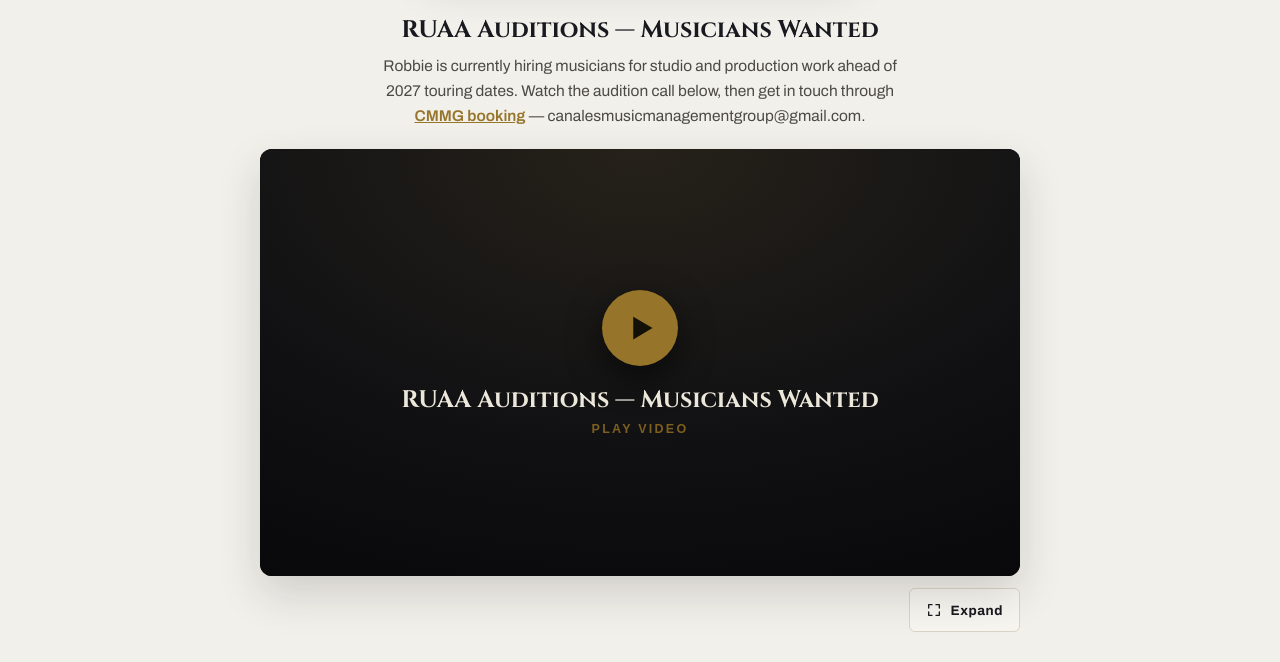
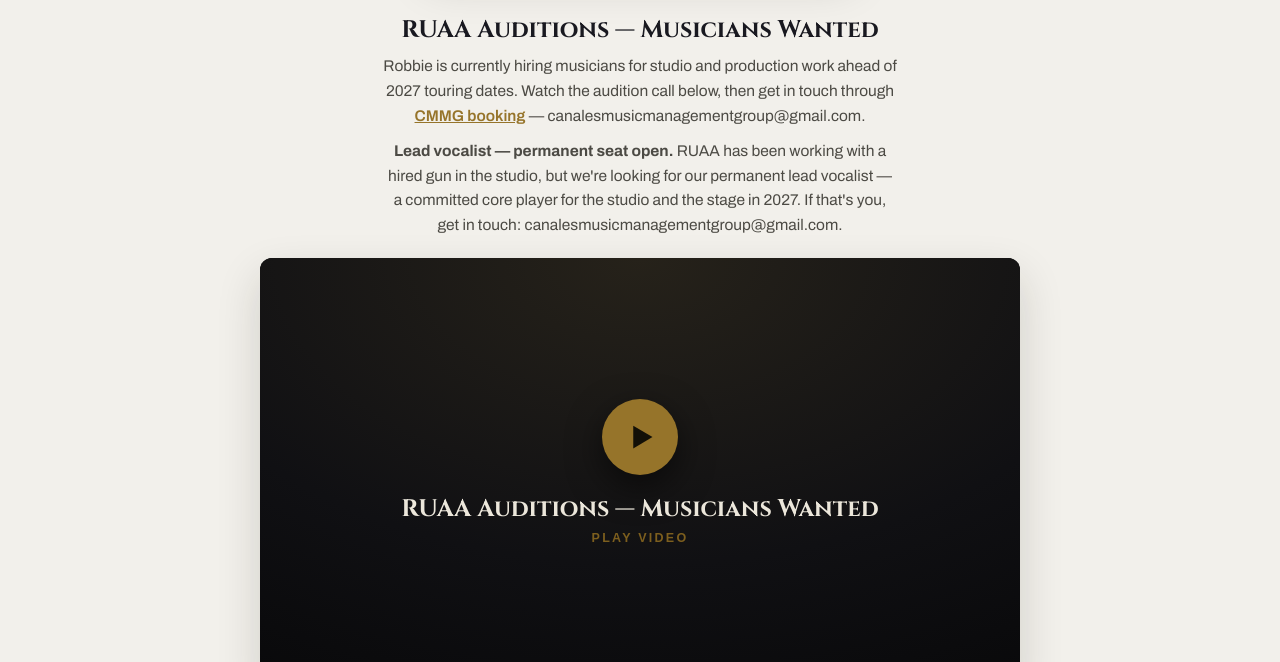
Before and after one commit to RuaaMusic/ruaa-band-site, a plain HTML site: page index.html in a window 1280 px wide. Shown: the part 10180-10842 px from the top of the page. Drawn offline with Linux system fonts and the light colour scheme.

Commit message:
Add lead vocalist search note to auditions block

```diff
--- a/index.html
+++ b/index.html
@@ -828,6 +828,7 @@
         <div class="audition">
           <h3>RUAA Auditions — Musicians Wanted</h3>
           <p>Robbie is currently hiring musicians for studio and production work ahead of 2027 touring dates. Watch the audition call below, then get in touch through <a href="#booking">CMMG booking</a> — canalesmusicmanagementgroup@gmail.com.</p>
+          <p><strong>Lead vocalist — permanent seat open.</strong> RUAA has been working with a hired gun in the studio, but we're looking for our permanent lead vocalist — a committed core player for the studio and the stage in 2027. If that's you, get in touch: canalesmusicmanagementgroup@gmail.com.</p>
           <div class="yt-wrap">
             <iframe src="https://www.youtube.com/embed/mCZOaD5PoxM" title="RUAA Auditions — Musicians Wanted" loading="lazy" allow="accelerometer; autoplay; clipboard-write; encrypted-media; gyroscope; picture-in-picture; web-share" allowfullscreen referrerpolicy="strict-origin-when-cross-origin"></iframe>
           </div>
```
